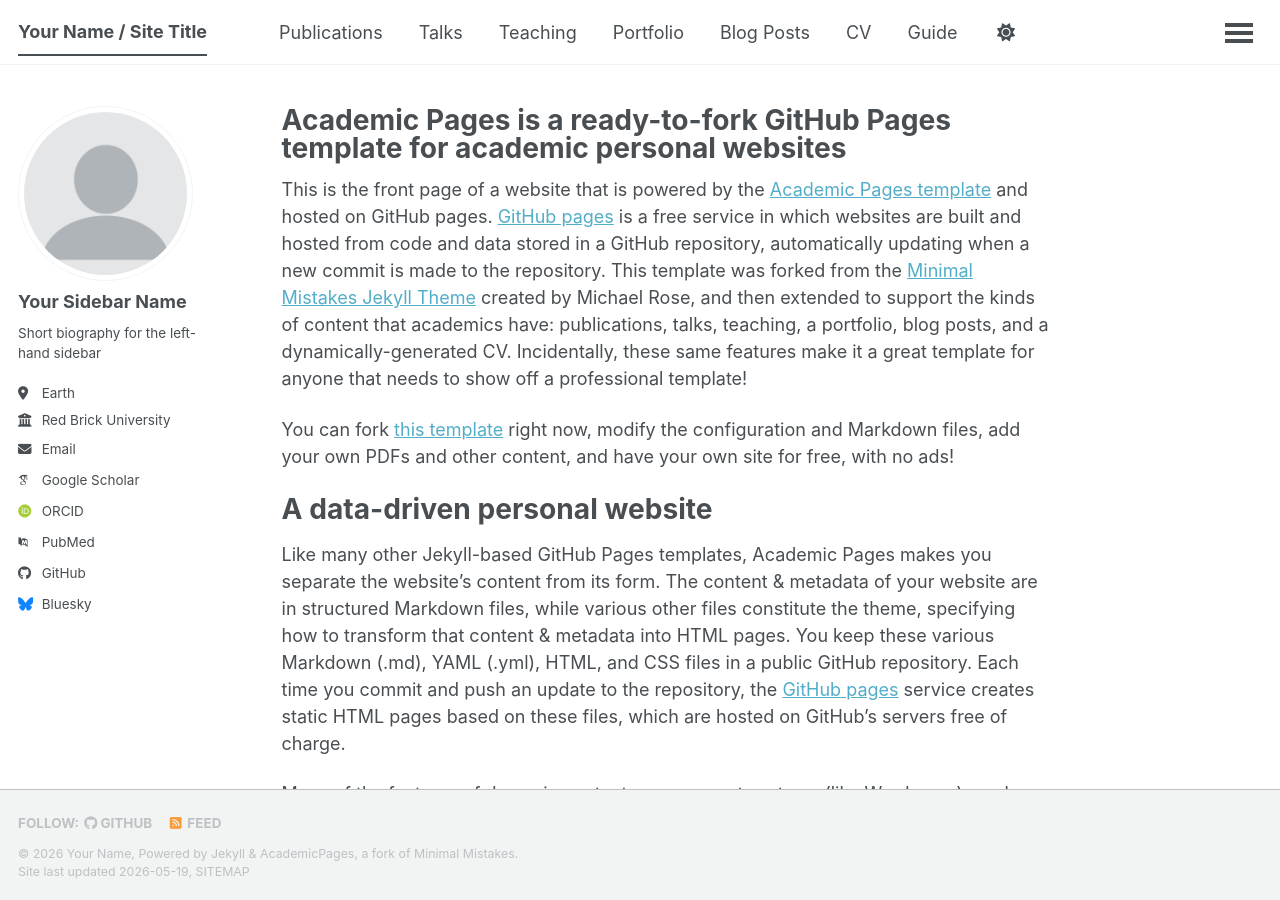
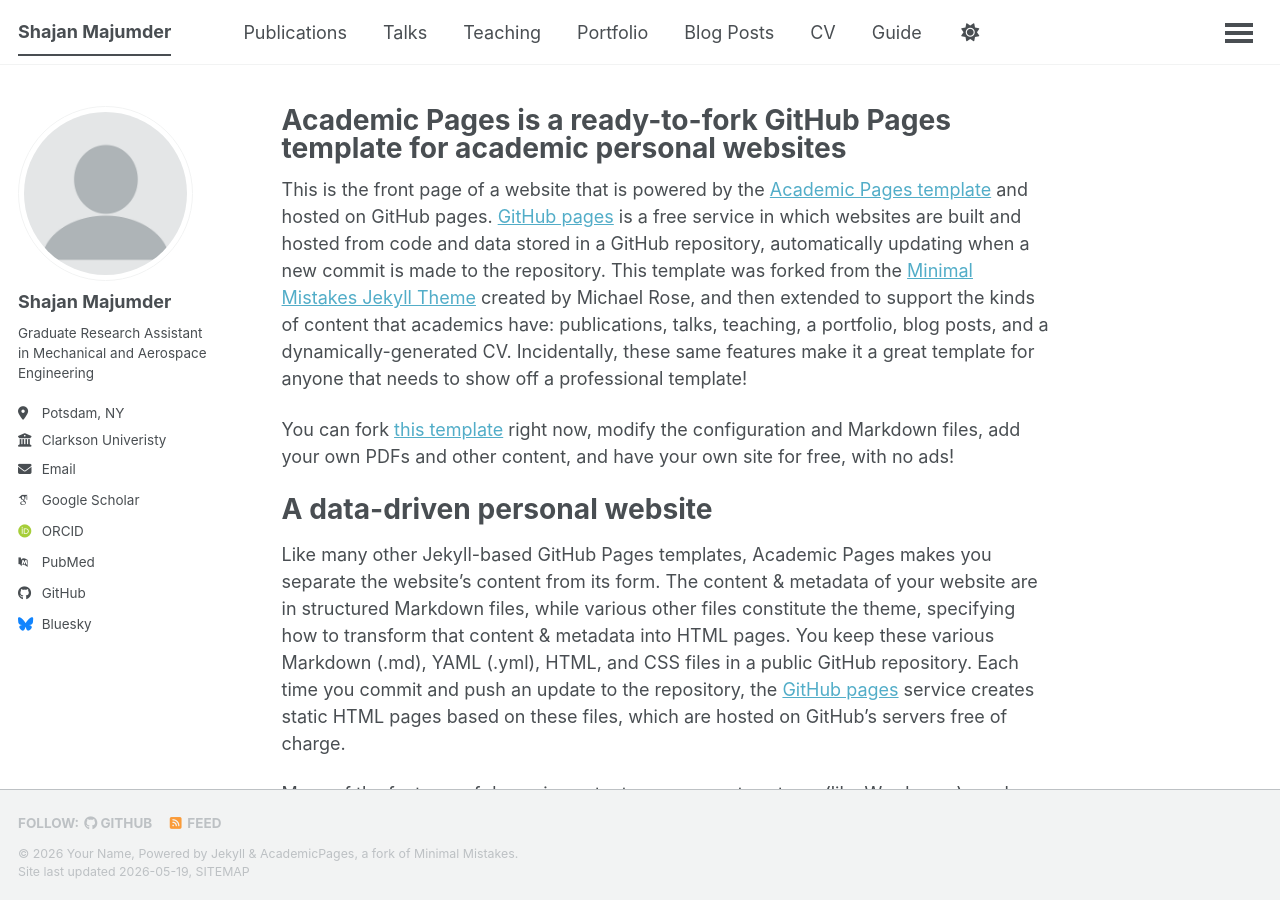
Before and after one commit to ShajanMajumder/ShajanMajumder.github.io, a Jekyll site: the page built from _pages/about.md, in a window 1280 px wide and 900 px high. Built offline with Jekyll 4.4.1, drawn with Linux system fonts in a browser that asks for light colours; some web fonts are replaced; a script that is not in the unit is left out.

Commit message:
Update _config.yml

```diff
--- a/_config.yml
+++ b/_config.yml
@@ -9,10 +9,11 @@
 # Basic Site Settings
 locale                   : "en-US"
 site_theme               : "default" # The available themes options are "default", "air", "sunrise", "mint", "dirt" and "contrast"
-title                    : "Your Name / Site Title"
+title: "Shajan Majumder"
+name: "Shajan Majumder"
 title_separator          : "-"
 name                     : &name "Your Name"
-description              : &description "Your Name's academic portfolio"   # Update this with a general description of your site, this is the default if not overridden by a page
+description: "Graduate Researcher in Mechanical and Aerospace Engineering"
 url                      : https://academicpages.github.io # The base hostname & protocol for your site e.g. "https://[your GitHub username].github.io",
                                                            # or if you already have some other page hosted on Github then use "https://[your GitHub username].github.io/[Your Repo Name]"
 baseurl                  : "" # the subpath of your site, e.g. "/blog"
@@ -24,11 +25,11 @@ repository               : "academicpages/academicpages.github.io"
 author:
   # Biographic information
   avatar           : "profile.png"
-  name             : "Your Sidebar Name"
+  name             : "Shajan Majumder"
   pronouns         : # example: "she/her"
-  bio              : "Short biography for the left-hand sidebar"
-  location         : "Earth"
-  employer         : "Red Brick University"
+  bio              : "Graduate Research Assistant in Mechanical and Aerospace Engineering"
+  location         : "Potsdam, NY"
+  employer         : "Clarkson Univeristy"
   uri              : # URL
   email            : "none@example.org"
 
```
